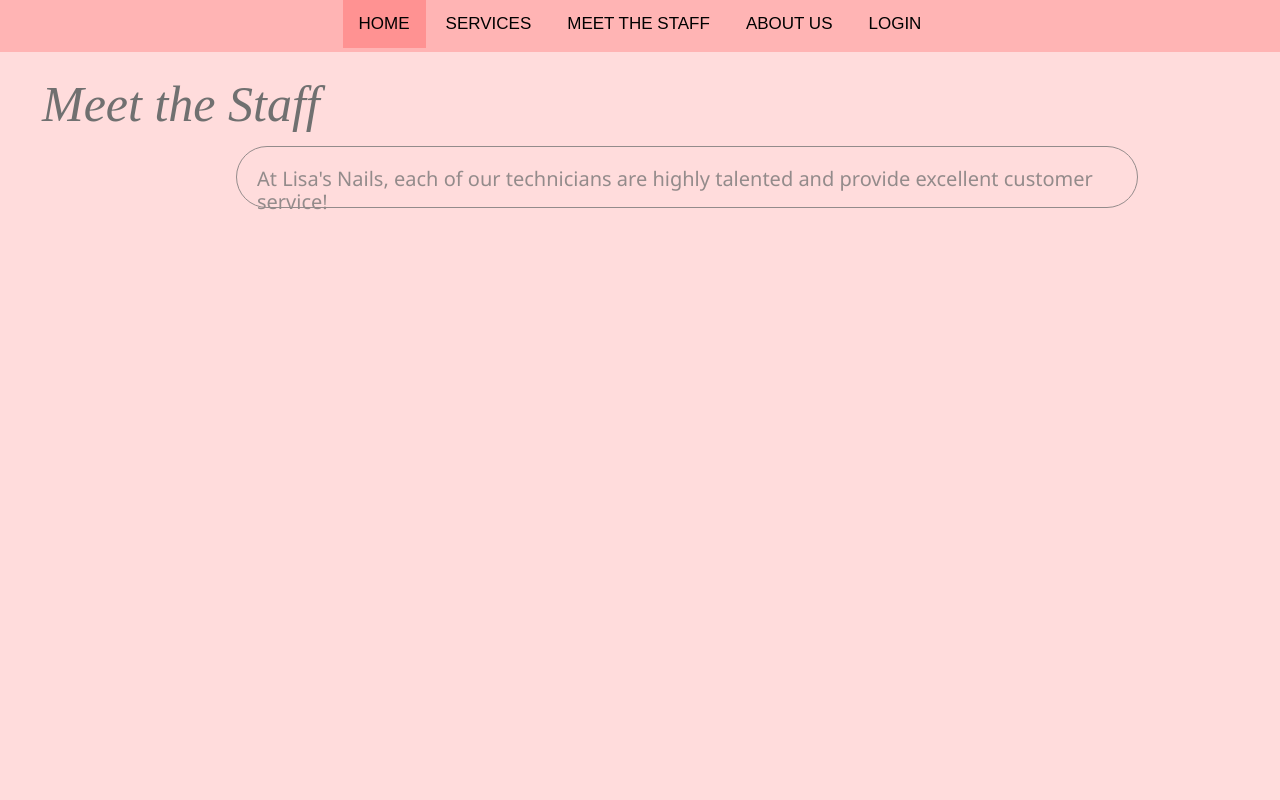
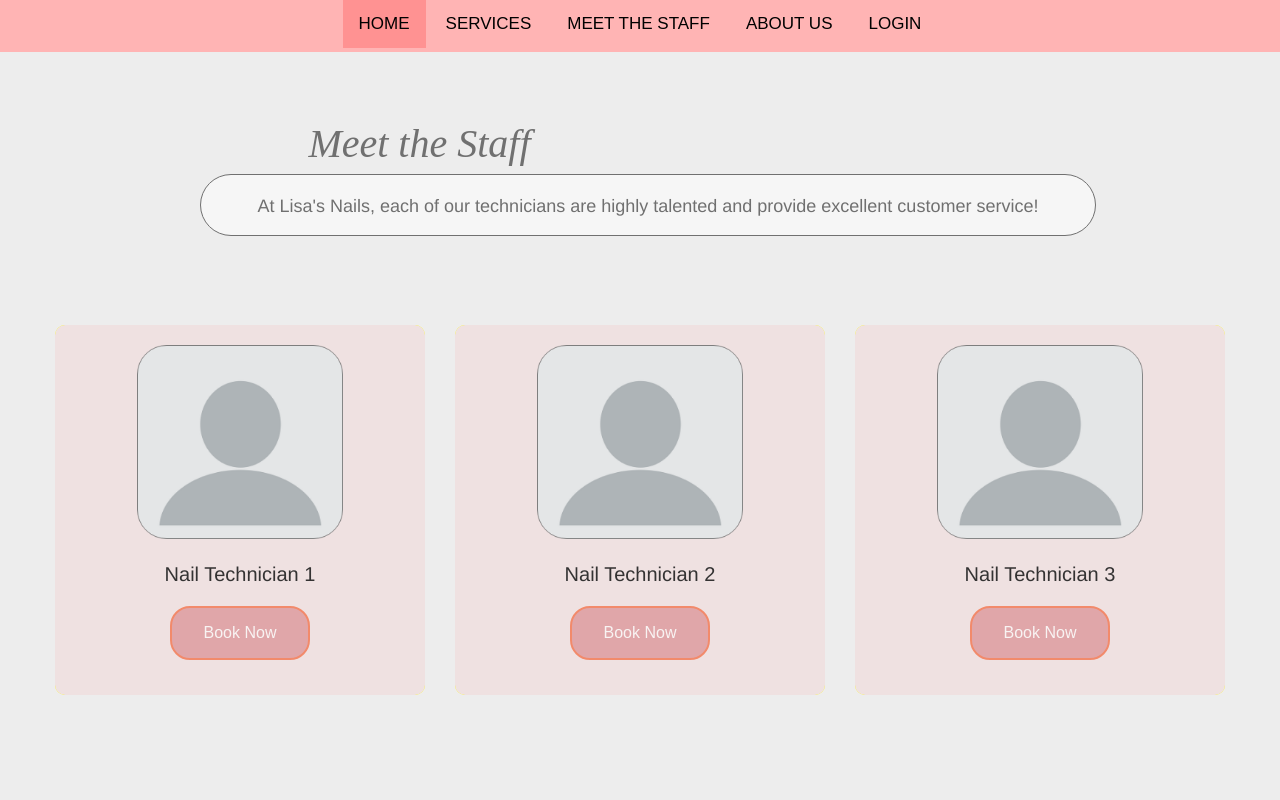
Before and after one commit to AntiCoderx2Club/PrintNPolish-191, a web app: file meet-staff.html in a window 1280 px wide. Run offline with its HTML, style and script files only (its server is not run), Linux system fonts and the light colour scheme.

Commit message:
added staff icon picture under /images folder + created staff profile boxes + added hoverable book me buttons

```diff
--- a/css/meet-staff.css
+++ b/css/meet-staff.css
@@ -1,4 +1,8 @@
-/* HOME PAGE CSS CODE [temporarily here, will be removed later]!! */
+/* //////////////////////////////////////////////////////////////////// */
+/* HOME-PAGE.CSS CODE temporarily added here, will be removed later!!   */
+/* Staff Papge CSS Code starts on Line 110                              */
+/* //////////////////////////////////////////////////////////////////// */
+
 
 /* Add a black background color to the top navigation */
 .navbar {
@@ -101,9 +105,25 @@
 
 /* ///////////////////////////////////////////////////////////////  */
 /* MEET STAFF PAGE CSS CODE BELOW */
+/* ///////////////////////////////////////////////////////////////  */
 
 .Staff_Header {
-    left: 42px;
+
+    left: 256px;
+    top: 80px;
+    position: absolute;
+    overflow: visible;
+    width: 327px;
+    white-space: nowrap;
+    text-align: center;
+    font-family: Times New Roman;
+    font-style: italic;
+    font-weight: normal;
+    font-size: 40px;
+    color: rgba(112, 112, 112, 1);
+
+
+    /* left: 42px;
     top: 25px;
     position: absolute;
     overflow: visible;
@@ -114,10 +134,11 @@
     font-style: italic;
     font-weight: normal;
     font-size: 50px;
-    color: rgba(112, 112, 112, 1);
+    color: rgba(112, 112, 112, 1); */
 }
 
-p.Meet_Staff_Description {
+
+p.staff-description {
     border: .5px;
     border-style: solid;
     border-color: rgba(112, 112, 112, 1);
@@ -126,21 +147,24 @@
     padding-left: 20px;
     padding-right: 20px;
     border-radius: 2em;
-    left: 236px;
-    top: 147px;
+    background: #ffffff8a;
+
+    left: 200px;
+    top: 175px;
     position: absolute;
     overflow: visible;
-    width: 902px;
-    height: 27px;
+    width: 896px;
+    height: 50px;
     line-height: 23px;
     margin-top: -1.5px;
-    text-align: left;
+    text-align: center;
+    font-family: "Helvetica Neue",
+        Helvetica,
+        Arial,
+        sans-serif;
     font-style: normal;
-    font-family: Segoe UI;
-    font-weight: normal;
-    font-size: 20px;
+    font-size: 18px;
     color: rgba(112, 112, 112, 1);
-    opacity: 0.75;
 }
 
 * {
@@ -174,3 +198,80 @@
 .container:after {
     clear: both;
 }
+
+/* ///////////////////////////////////////////////////////////////  */
+/* STAFF PROFILE GRID BOX CODE                                      */
+/* ///////////////////////////////////////////////////////////////  */
+
+body {
+    margin: 0;
+    padding: 0;
+}
+
+.container {
+    position: relative;
+    width: 1200px;
+    height: 400px;
+    margin: 240px auto;
+}
+
+.container .box {
+    position: relative;
+    width: calc(400px - 30px);
+    height: calc(400px - 30px);
+    background: #ff0;
+    float: left;
+    margin: 15px;
+    box-sizing: border-box;
+    overflow: hidden;
+    border-radius: 10px;
+
+}
+
+.container .box .tech {
+    text-align: center;
+    position: absolute;
+    top: 0;
+    left: 0;
+    width: 100%;
+    height: 100%;
+    background: #efe1e1;
+    transition: 0.5s;
+    z-index: 1;
+}
+
+p.staff-name {
+    color: #343333;
+    font-size: 20px;
+    font-family: "Helvetica Neue",
+        Helvetica,
+        Arial,
+        sans-serif;
+    ;
+}
+
+.button {
+    border: 2px solid #f4511e;
+    border-radius: 20px;
+    background-color: #d78084;
+    color: white;
+    padding: 16px 32px;
+    text-align: center;
+    font-size: 16px;
+    opacity: 0.6;
+    transition: 0.3s;
+    display: inline-block;
+    text-decoration: none;
+    cursor: pointer;
+}
+
+.button:hover {
+    color: #f4511e;
+    background-color: white;
+}
+
+.container .box .tech img {
+    padding-top: 20px;
+    width: auto;
+    height: 214px;
+}
--- a/meet-staff.html
+++ b/meet-staff.html
@@ -2,31 +2,58 @@
 <html lang="en">
 
 <head>
-    <title>Lisa's Nails</title>
+    <title>Lisa's Nails Staff</title>
     <link rel="stylesheet" href="css/meet-staff.css">
 </head>
 
-<body style="background-color: #FFDCDC;">
-    <div class="navbar">
+<!-- <body style="background-color: #FFDCDC;"> -->
 
+<body style="background-color: #ededed;">
+    <div class=" navbar">
         <ul>
             <li><a class="active" href="#home">HOME</a></li>
-            <li><a href="#service">SERVICES</a></li>
+            <li><a href="meet-staff.html">SERVICES</a></li>
             <li><a href="#meet-the-staff">MEET THE STAFF</a></li>
             <li><a href="#about-us">ABOUT US</a></li>
             <li><a href="#login">LOGIN</a></li>
         </ul>
     </div>
 
-
-    <div>
+    <div class="header-and-description">
         <h3 class="Staff_Header">Meet the Staff</h3>
         <br>
-        <p class="Meet_Staff_Description">At Lisa's Nails, each of our technicians are highly talented and provide
-            excellent customer
-            service!</p>
+        <p class="staff-description">At Lisa's Nails, each of our technicians are highly talented and provide
+            excellent customer service!</p>
     </div>
 
+    <div class="staff-profiles">
+
+    </div>
+
+    <!-- staff profiles  -->
+    <div class="container">
+        <div class="box">
+            <div class="tech">
+                <img class="staff-icon" src="images/profile-icon.png" alt="gray user icon profile">
+                <p class="staff-name">Nail Technician 1</p>
+                <button class="button">Book Now</button>
+            </div>
+        </div>
+        <div class="box">
+            <div class="tech">
+                <img class="staff-icon" src="images/profile-icon.png" alt="gray user icon profile">
+                <p class="staff-name">Nail Technician 2</p>
+                <button class="button">Book Now</button>
+            </div>
+        </div>
+        <div class="box">
+            <div class="tech">
+                <img class="staff-icon" src="images/profile-icon.png" alt="gray user icon profile">
+                <p class="staff-name">Nail Technician 3</p>
+                <button class="button">Book Now</button>
+            </div>
+        </div>
+    </div>
 
 </body>
 
```
Also changed, not shown: images/profile-icon.png (added).
